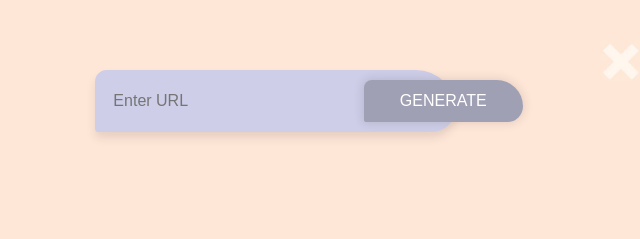
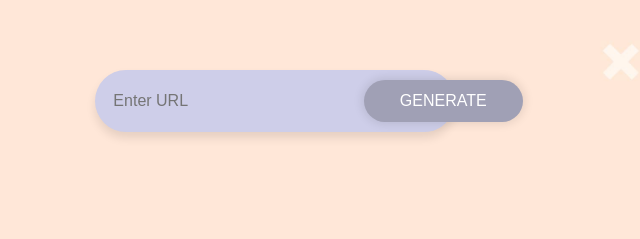
Before and after one commit to Vidhey012/Qrcode-Generator, a plain HTML site: page index.html in a window 1280 px wide. Shown: the part 291-530 px from the top of the page, 331-971 px from the left. Drawn offline with Linux system fonts and the light colour scheme.

Commit message:
Update index.html

```diff
--- a/index.html
+++ b/index.html
@@ -51,7 +51,7 @@ a:hover {
   background: #a0a0b5;
   color: #fff;
   box-shadow: 0 0 10px 2px rgba(0, 0, 0, 0.1);
-  border-radius: 15px 50px 30px 5px;
+  border-radius: 50px 50px 50px 50px;
   padding: 12px 36px;
 }
 .btn--primary:hover {
@@ -73,7 +73,7 @@ a:hover {
   box-shadow: 0 6px 10px 0 rgba(0, 0, 0, 0.1);
   border: 0;
   outline: 0;
-  border-radius: 15px 50px 30px 5px;
+  border-radius: 50px 50px 50px 50px;
   padding: 22px 18px;
 }
 </style>
```
